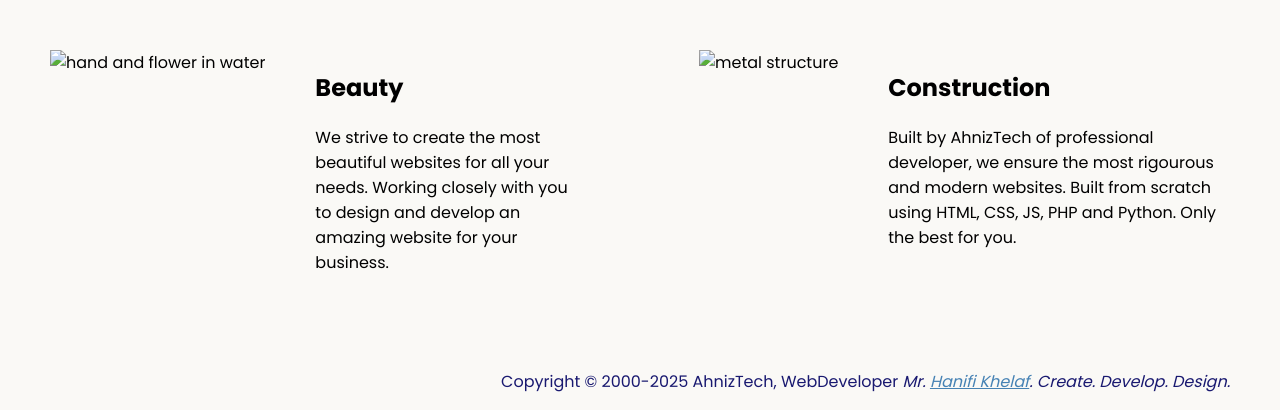
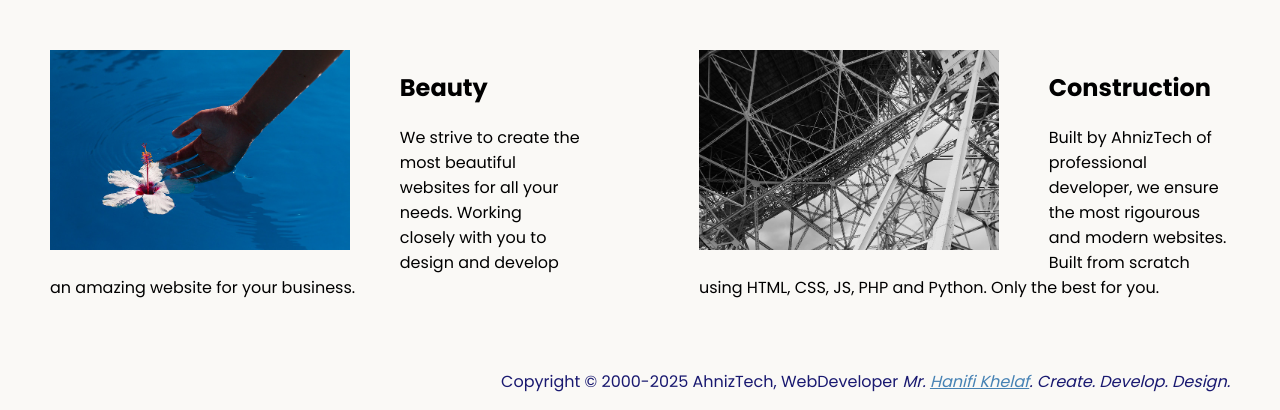
Before and after one commit to AhnizDev/Ahniztech-CDD, a plain HTML site: page index.html in a window 1280 px wide. Shown: the part 400-810 px from the top of the page. Drawn offline with Linux system fonts and the light colour scheme.

Commit message:
Update index.html

```diff
--- a/index.html
+++ b/index.html
@@ -24,7 +24,7 @@
   <div class="main">
     <img class="logo" src="./logo.png" alt="logo">
     <h1>We are a <span class="creative">Creative</span> <br />AhnizTech Design Agency</h1>
-    <div class="left card"><img class="tile-image" src="./assets/images/beautiful.jpg" alt="hand and flower in water">
+    <div class="left card"><img class="tile-image" src="./beautiful.jpg" alt="hand and flower in water">
       <h2 class="card-title">Beauty</h2>
       <p class="card-text">We strive to create the most beautiful websites for all your needs. Working closely with you
         to
@@ -32,7 +32,7 @@
         develop an amazing website for your business.</p>
     </div>
 
-    <div class="right card"><img class="tile-image" src="./assets/images/construction.jpg" alt="metal structure">
+    <div class="right card"><img class="tile-image" src="./construction.jpg" alt="metal structure">
       <h2 class="card-title">Construction</h2>
       <p>Built by AhnizTech of professional developer, we ensure the most rigourous and modern websites. Built from
         scratch using HTML, CSS, JS, PHP and Python. Only the best for you.</p>
```
